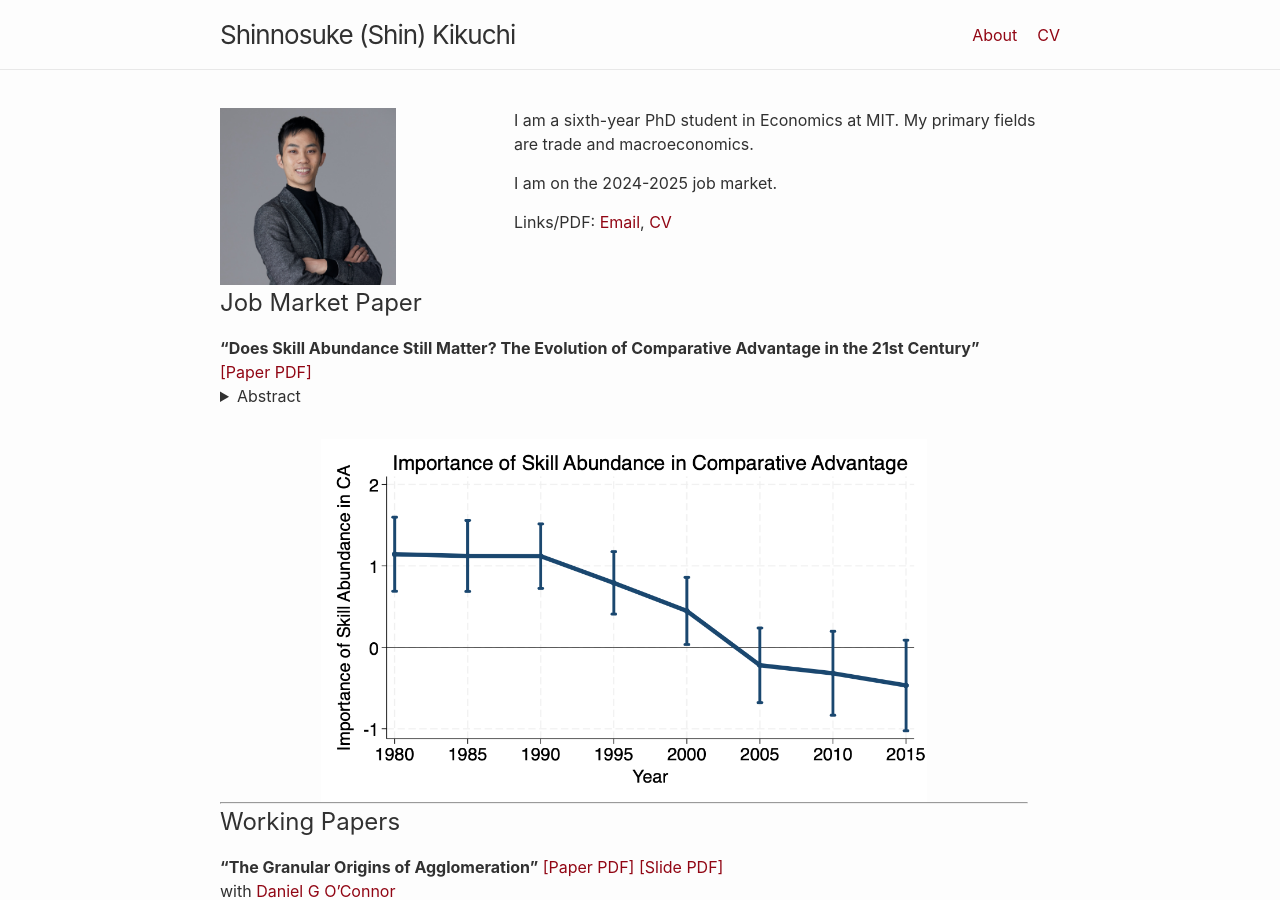
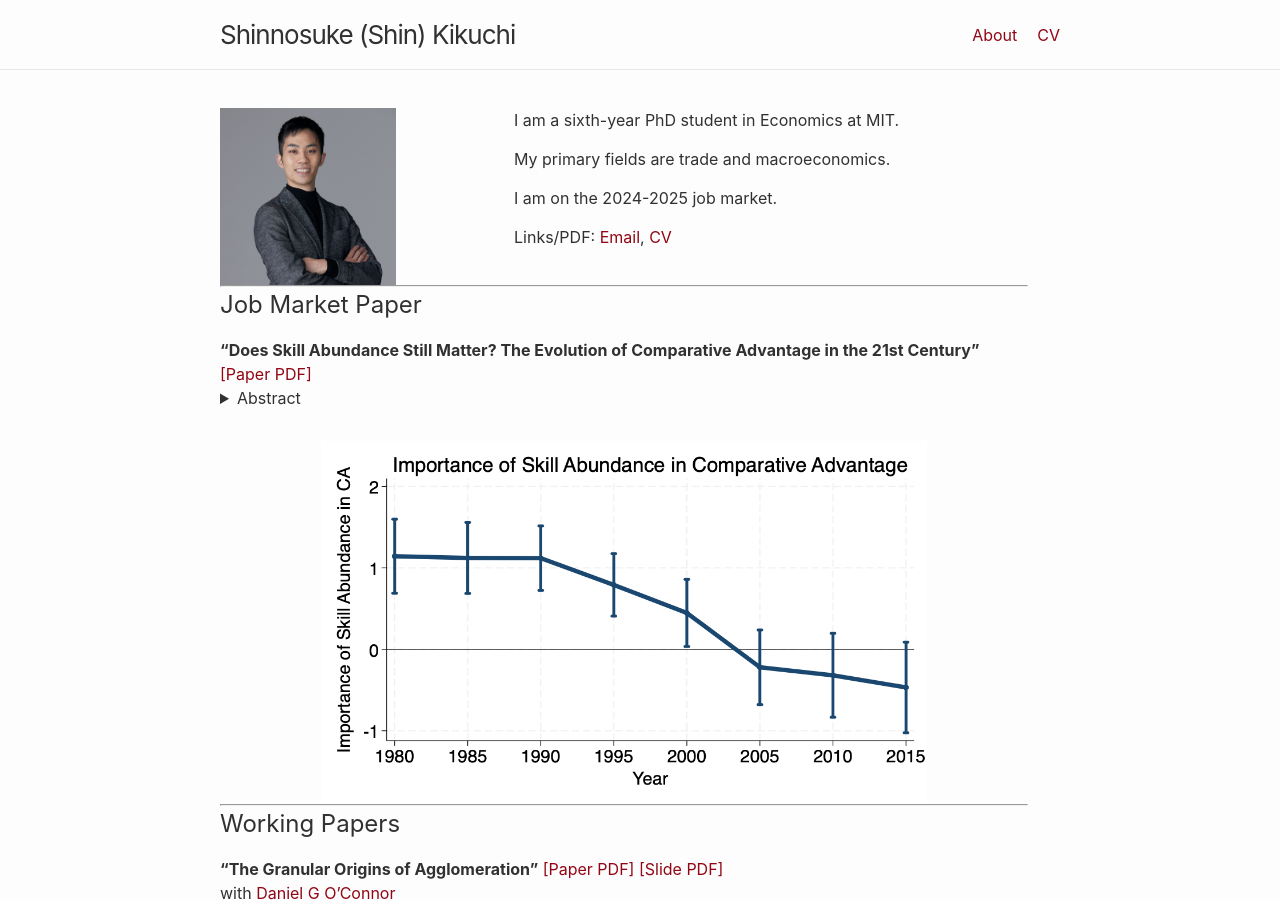
Before and after one commit to shinnkikuchi/shinnkikuchi.github.io, a Jekyll site: the page built from index.md, in a window 1280 px wide and 900 px high. Built offline with Jekyll 4.4.1, drawn with Linux system fonts in a browser that asks for light colours.

Commit message:
clean up

```diff
--- a/_layouts/home.html
+++ b/_layouts/home.html
@@ -9,9 +9,10 @@ layout: default
   </div>
 
   <div class="columnright">
-    <p>I am a sixth-year PhD student in Economics at MIT. My primary fields are trade and macroeconomics.</p>
+    <p>I am a sixth-year PhD student in Economics at MIT. </p>
+    <p>My primary fields are trade and macroeconomics.</p>
     <p>I am on the 2024-2025 job market.</p>
-    <p> Links/PDF: <a href="mailto:skikuchi@mit.edu">Email</a>, <a href="/files/ShinKikuchi_CV.pdf" target="_blank">CV</a> </p>
+    <p>Links/PDF: <a href="mailto:skikuchi@mit.edu">Email</a>, <a href="/files/ShinKikuchi_CV.pdf" target="_blank">CV</a> </p>
   </div>
 
   <div class="fullwidth">
--- a/index.md
+++ b/index.md
@@ -5,6 +5,7 @@
 layout: home
 title: Home
 ---
+<hr>
 ## Job Market Paper
 
 **"Does Skill Abundance Still Matter? The Evolution of Comparative Advantage in the 21st Century"**<a href="/files/research/KIKUCHI-skill-trade.pdf" target="_blank"> <br>
```
